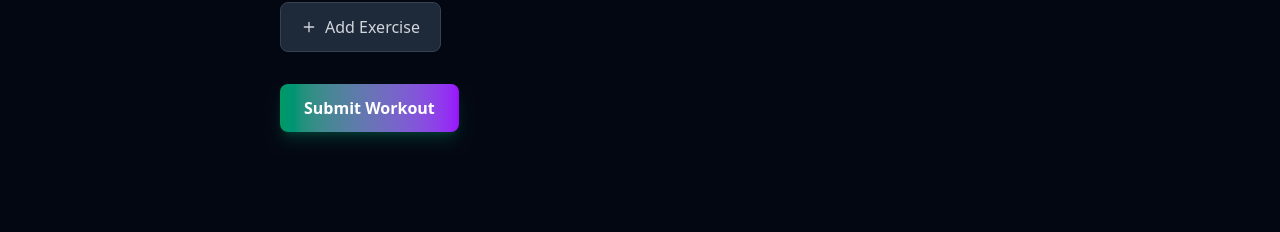
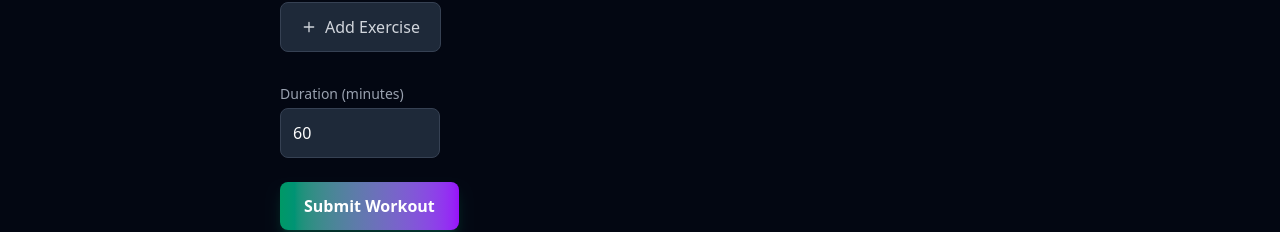
Before and after one commit to dhruv0050/GymBro, a React (Vite) app in the folder client/: page /workouts in a window 1280 px wide. Shown: the part 441-673 px from the top of the page. Built offline with nearby package versions, Linux system fonts and the light colour scheme; no server answers.

Commit message:
adding workout duration

```diff
--- a/client/pages/workouts.jsx
+++ b/client/pages/workouts.jsx
@@ -8,6 +8,7 @@ const Workouts = () => {
   const location = useLocation();
   const navigate = useNavigate();
   const selectedMuscles = location.state?.selectedMuscles || [];
+  const [duration, setDuration] = useState(60); // default 60 mins
 
   const [exercises, setExercises] = useState([
     { name: "", repsAndWeights: [{ reps: "", weight: "" }] }
@@ -52,8 +53,10 @@ const Workouts = () => {
     const workoutData = {
       userId,
       muscleGroup: selectedMuscles.join(", "),
-      exercises: filteredExercises
+      exercises: filteredExercises,
+      duration
     };
+
 
     try {
       await axios.post("http://localhost:5000/api/workouts", workoutData);
@@ -123,6 +126,16 @@ const Workouts = () => {
           </svg>
           Add Exercise
         </button>
+        <div className="mb-6">
+  <label className="block text-sm text-gray-400 mb-1">Duration (minutes)</label>
+  <input
+    type="number"
+    value={duration}
+    onChange={(e) => setDuration(parseInt(e.target.value))}
+    className="w-full sm:w-40 p-3 rounded-lg bg-gray-800 border border-gray-700 text-white placeholder-gray-500 focus:outline-none focus:ring-2 focus:ring-emerald-500"
+    min={1}
+  />
+</div>
 
         <button
           onClick={logWorkout}
```
